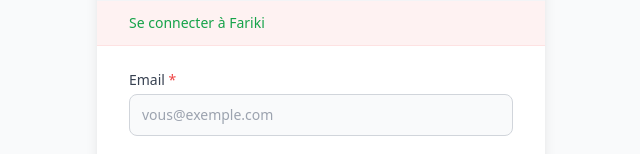
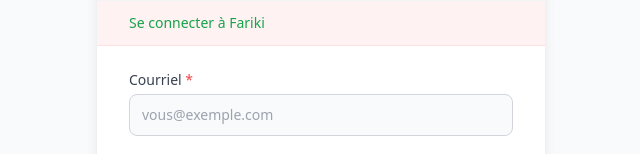
Before and after one commit to casic16/soccer-school, a React app in the folder app/: page /login in a window 1280 px wide. Shown: the part 303-457 px from the top of the page, without its empty margins (319-959 px from the left). Built offline with nearby package versions, Linux system fonts and the light colour scheme; no server answers; the HTML template or start-up script is replaced by a standard one.

Commit message:
feat: Se souvenir de moi

```diff
--- a/app/src/i18n/locales/fr.json
+++ b/app/src/i18n/locales/fr.json
@@ -5,7 +5,7 @@
   "auth": {
     "login": "Se connecter",
     "logout": "Déconnexion",
-    "email": "Email",
+    "email": "Courriel",
     "password": "Mot de passe",
     "connecting": "Connexion..."
   },
@@ -19,7 +19,7 @@
 },
   "roles": {
     "admin": "Admin",
-    "coach": "Coach",
+    "coach": "Entraineur",
     "parent": "Parent",
     "player": "Joueur"
   },
--- a/app/src/pages/Login.jsx
+++ b/app/src/pages/Login.jsx
@@ -28,7 +28,15 @@
   e.preventDefault()
   setLoading(true)
   setError(null)
-    const { error } = await supabase.auth.signInWithPassword({ email, password })
+
+  const { error } = await supabase.auth.signInWithPassword({
+    email,
+    password,
+    options: {
+      persistSession: remember,
+    }
+  })
+
   if (error) {
     setError(error.message)
     setLoading(false)
```
Lines whose indentation alone changed are shown as unchanged.
